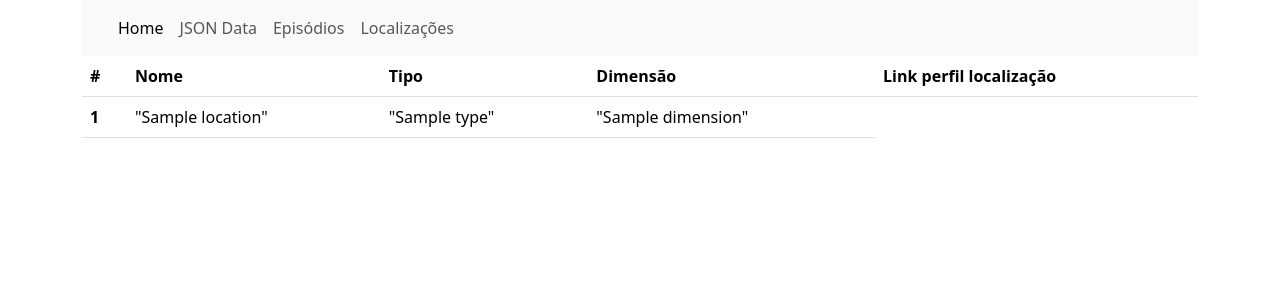
After one commit to CarolinaSanches24/API--RickAndMarty, a Flask app: template templates/locations.html in a window 1280 px wide. The commit adds this page. Shown: the top 300 px of the page. Run offline with Flask 3, Linux system fonts and the light colour scheme; the template is opened without the code that fills it: most values are stand-ins (such as "Sample title", 1, 10 or a date in 2020).

Commit message:
feat:adicionado template locations e criação de rota locations e listalocations

```diff
--- a/app.py
+++ b/app.py
@@ -40,3 +40,34 @@ def get_list_characters():
 
         characters.append(character);
     return {"characters":characters}
+
+@app.route("/locations") # rota de locations
+def get_list_locations_page():
+    url = "https://rickandmortyapi.com/api/location";
+    response = urllib.request.urlopen(url) # envia a req e recebe a res
+    data = response.read(); # leitura dos dados vindos da api
+    dict = json.loads(data); # transforma esses dados em json p/ python
+
+    return render_template("locations.html", locations = dict["results"]);
+
+
+@app.route("/listalocations") # rota da lista de localizações
+def get_locations():
+    url = "https://rickandmortyapi.com/api/location";
+    response = urllib.request.urlopen(url) # envia a req e recebe a res
+    data = response.read(); # leitura dos dados vindos da api
+    dict = json.loads(data); # transforma esses dados em json p/ python
+
+    locations = [];
+
+    for location in dict["results"]:
+        location = {
+            "id":location["id"],
+            "name":location["name"],
+            "type":location["type"],
+            "dimension":location["dimension"]
+        }
+
+        locations.append(location);
+
+    return {"locations":locations}
--- /dev/null
+++ b/templates/location.html
@@ -0,0 +1 @@
+{% extends "layout.html"%} {% block content %}{% endblock %}
--- /dev/null
+++ b/templates/locations.html
@@ -0,0 +1,23 @@
+{% extends "layout.html"%} {% block content %}
+<table class="table">
+  <thead>
+    <tr>
+      <th scope="col">#</th>
+      <th scope="col">Nome</th>
+      <th scope="col">Tipo</th>
+      <th scope="col">Dimensão</th>
+      <th scope="col">Link perfil localização</th>
+    </tr>
+  </thead>
+  <tbody>
+    {% for location in locations %}
+    <tr>
+      <th scope="row">{{location.id}}</th>
+      <td>"{{location.name}}"</td>
+      <td>"{{location.type}}"</td>
+      <td>"{{location.dimension}}"</td>
+    </tr>
+    {% endfor%}
+  </tbody>
+</table>
+{% endblock %}
--- a/templates/nav.html
+++ b/templates/nav.html
@@ -24,6 +24,9 @@
           <li class="nav-item">
             <a class="nav-link" href="/episodios">Episódios</a>
           </li>
+          <li class="nav-item">
+            <a class="nav-link" href="/locations">Localizações</a>
+          </li>
         </ul>
       </div>
     </div>
```
